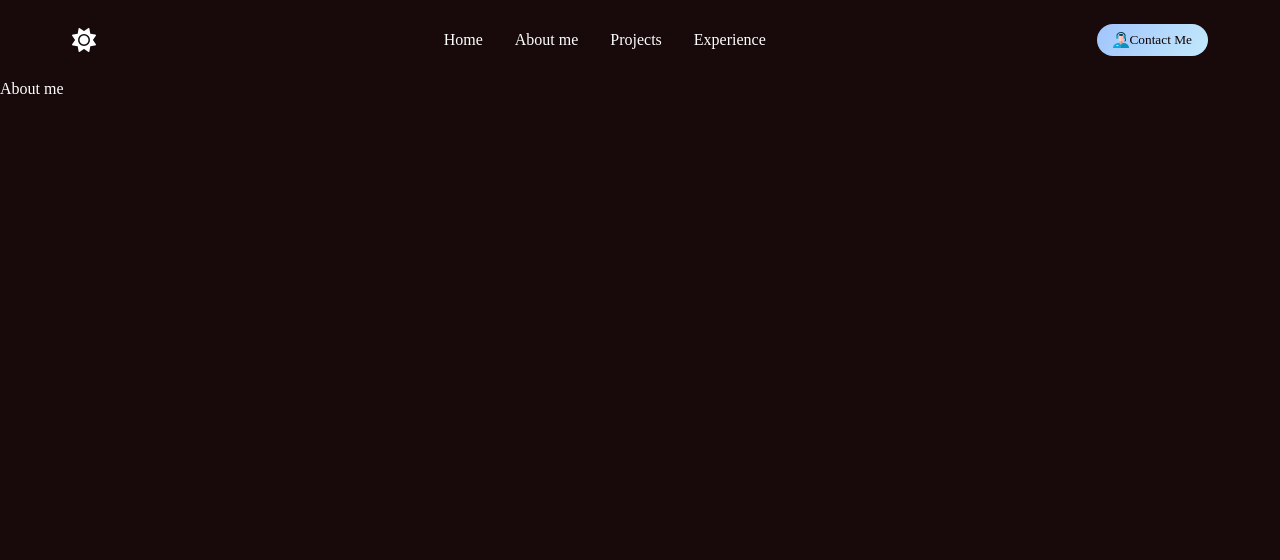
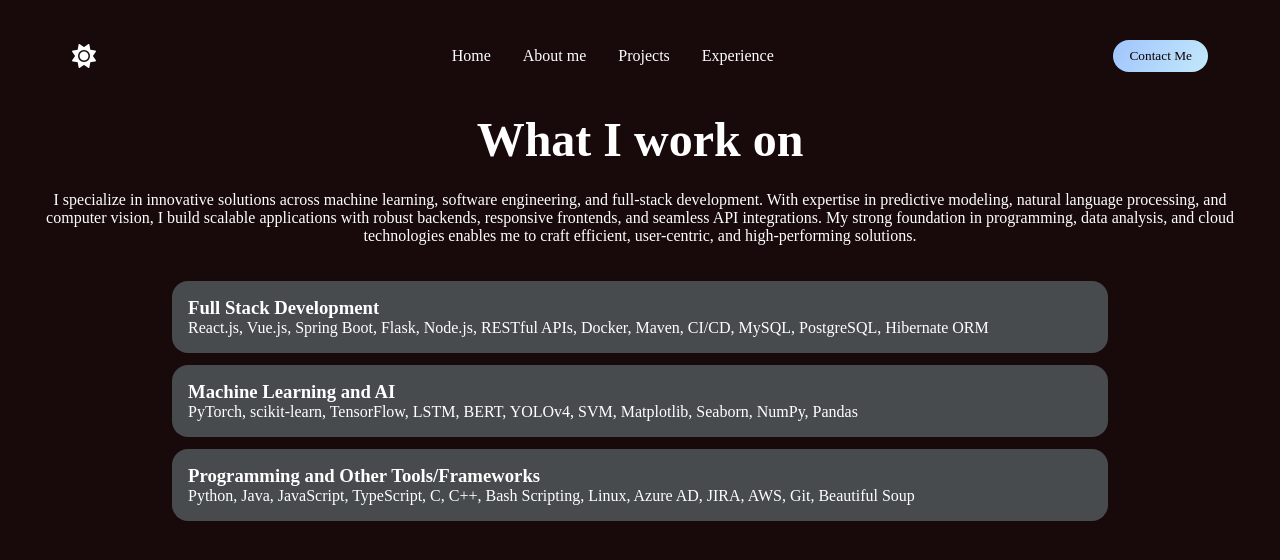
Before and after one commit to SudhanshuGulhane/sudhanshugulhane.github.io, a React (Create React App) app in the folder portfolio/: page /aboutme in a window 1280 px wide. Shown: the top 560 px of the page. Built offline with nearby package versions, Linux system fonts and the light colour scheme; a web font is replaced by a local one.

Commit message:
added about me section

```diff
--- a/portfolio/src/components/AboutMe/aboutme.css
+++ b/portfolio/src/components/AboutMe/aboutme.css
@@ -0,0 +1,47 @@
+.skills {
+    width: 100vw;
+    max-width: 75rem;
+    display: flex;
+    flex-direction: column;
+    align-items: center;
+    justify-self: center;
+    text-align: center;
+}
+
+.skillsTitle {
+    font-size: 3rem;
+    font-weight: 600;
+    padding-top: 2rem;
+    margin-bottom: 1.5rem;
+}
+
+.skillsDesc {
+    font-size: 1rem;
+}
+
+.skillsSection {
+    margin: 1.5rem;
+    width: 100vw;
+    max-width: 80%;
+    text-align: left;
+}
+
+.skillsItem {
+    display: flex;
+    margin: 0.75rem;
+    padding: 1rem 1rem;
+    border-radius: 1rem;
+    background-color:rgb(71, 75, 78);
+}
+
+@media screen and (max-width: 750px){
+    .skillsDesc {
+        margin: 0 5rem;
+    }
+}
+
+@media screen and (max-width: 450px){
+    .skillsDesc {
+        margin: 0 2rem;
+    }
+}
--- a/portfolio/src/components/AboutMe/aboutme.js
+++ b/portfolio/src/components/AboutMe/aboutme.js
@@ -1,8 +1,33 @@
 import React from 'react'
+import './aboutme.css'
 
 const Aboutme = () => {
   return (
-    <div>About me</div>
+      <div className='skills'>
+          <span className='skillsTitle'>What I work on</span>
+          <span className='skillsDesc'>I specialize in innovative solutions across machine learning, software engineering, and full-stack development. With expertise in predictive modeling, natural language processing, and computer vision, I build scalable applications with robust backends, responsive frontends, and seamless API integrations. My strong foundation in programming, data analysis, and cloud technologies enables me to craft efficient, user-centric, and high-performing solutions.</span>
+          <div className='skillsSection'>
+            <div className='skillsItem'>
+              <div className='skillItemText'>
+                <h3>Full Stack Development</h3>
+                <p>React.js, Vue.js, Spring Boot, Flask, Node.js, RESTful APIs, Docker, Maven, CI/CD, MySQL, PostgreSQL, Hibernate ORM</p>
+              </div>
+            </div>
+            <div className='skillsItem'>
+              <div className='skillItemText'>
+                <h3>Machine Learning and AI</h3>
+                <p>PyTorch, scikit-learn, TensorFlow, LSTM, BERT, YOLOv4, SVM, Matplotlib, Seaborn, NumPy, Pandas</p>
+              </div>
+            </div>
+            <div className='skillsItem'>
+              <div className='skillItemText'>
+                <h3>Programming and Other Tools/Frameworks</h3>
+                <p>Python, Java, JavaScript, TypeScript, C, C++, Bash Scripting, Linux, Azure AD, JIRA, AWS, Git, Beautiful Soup</p>
+              </div>
+            </div>
+
+          </div>
+      </div>
   )
 }
 
--- a/portfolio/src/components/Navbar/Navbar.js
+++ b/portfolio/src/components/Navbar/Navbar.js
@@ -1,6 +1,5 @@
 import React, { useEffect, useState } from 'react'
 import './navbar.css'
-import contactMe from '../../assets/contact.png'
 import { Link } from 'react-router-dom';
 import { useTheme } from '../../contexts/ThemeContext';
 
@@ -14,10 +13,17 @@ const Navbar = () => {
     const handleScroll = () => {
       const currentScrollPos = window.scrollY;
       const experienceSection = document.querySelector('.experience-section h2');
+      const aboutmeTitleSection = document.querySelector('.skillsTitle');
       const isScrollingUp = currentScrollPos < prevScrollPos; // scrolling up or down
 
-      if(experienceSection){
-        const rect = experienceSection.getBoundingClientRect();
+      if(experienceSection || aboutmeTitleSection){
+        var rect;
+        if(aboutmeTitleSection){
+          rect = aboutmeTitleSection.getBoundingClientRect();
+        }
+        if(experienceSection){
+          rect = experienceSection.getBoundingClientRect();
+        }
         const isOverlappingExperience = rect.top <= 0 && rect.bottom >= 0;
 
         if(isScrollingUp && rect.top>=0){
@@ -47,7 +53,6 @@ const Navbar = () => {
             <Link to="/experience"className={`nav-menu-item ${isDarkMode}`}>Experience</Link>
         </div>
         <button className={`contact-button ${isDarkMode}`}>
-            <img src={contactMe} alt='' className='contact-button-img' />
             Contact Me
         </button>
     </nav>
```
Also changed, not shown: portfolio/src/assets/contact.png (deleted).
